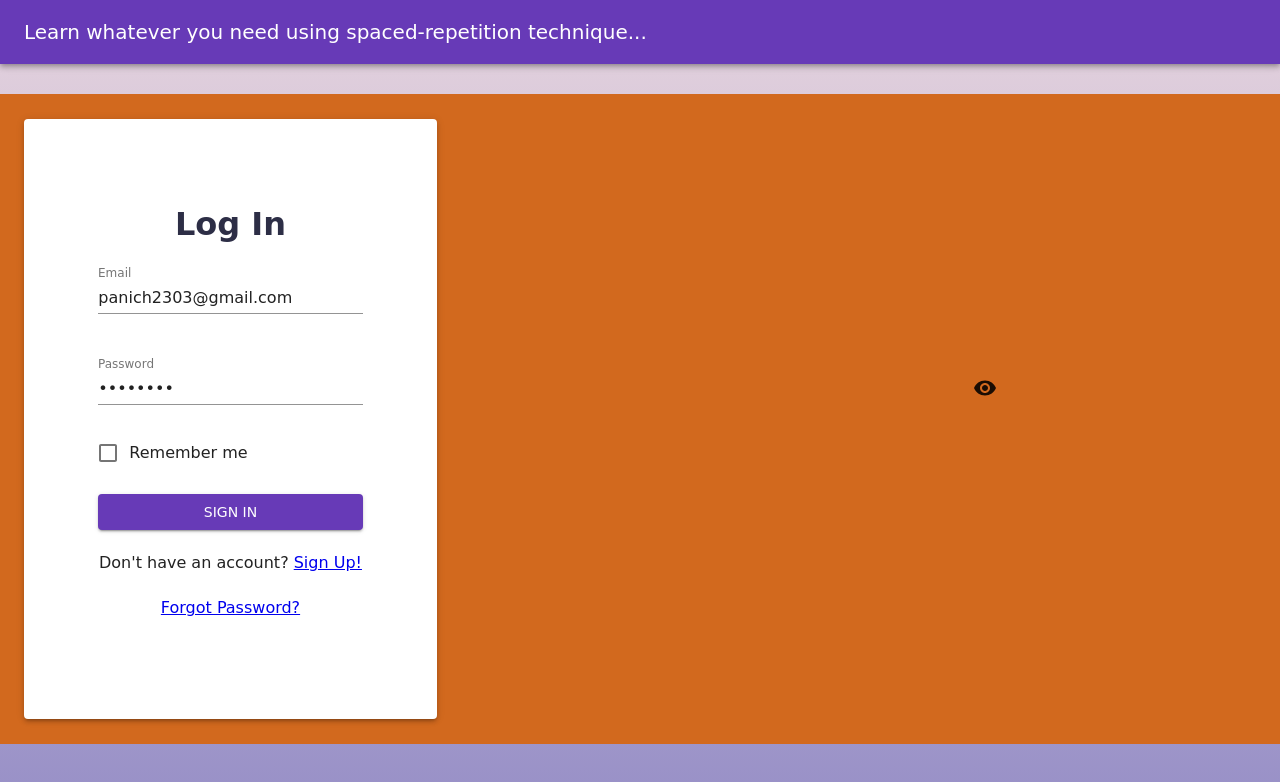
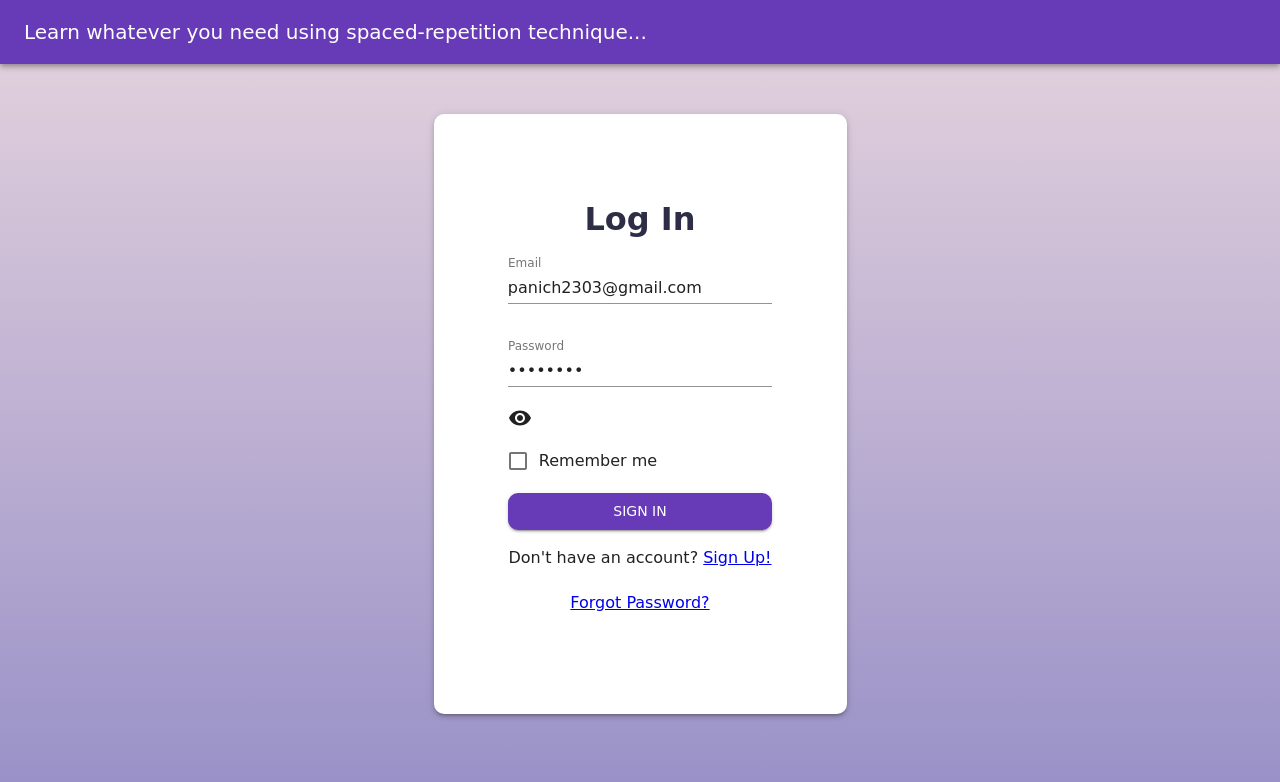
Before and after one commit to pvlchkhrv/memory-cards-app, a React (Create React App) app: page /login in a window 1280 px wide. Shown: the top 782 px of the page. Built offline with nearby package versions, Linux system fonts and the light colour scheme; no server answers.

Commit message:
fix: styles

```diff
--- a/src/App.tsx
+++ b/src/App.tsx
@@ -25,7 +25,7 @@ const App = () => {
     return (
         <div className='app'>
             <Navbar/>
-            <Container fixed className='container'>
+            <Container className='container'>
                 <AppRouter/>
                 {error && <ErrorBar/>}
             </Container>
--- a/src/components/Packs/AsideBar/AsideBar.module.css
+++ b/src/components/Packs/AsideBar/AsideBar.module.css
@@ -1,4 +1,22 @@
 .settings {
+    height: 50%;
     padding: 20px;
     background: #ECECF9;
+    display: flex;
+    flex-direction: column;
+    align-items: center;
+    justify-content: space-around;
 }
+
+h5 {
+
+}
+
+.sliderBlock {
+    text-align: center;
+    border: 1px solid;
+}
+
+.userInfoBlock {
+
+}
--- a/src/components/Packs/AsideBar/AsideBar.tsx
+++ b/src/components/Packs/AsideBar/AsideBar.tsx
@@ -1,6 +1,6 @@
-import React, {FC} from 'react';
+import React, {ChangeEvent, FC} from 'react';
 import {useAppSelector} from '../../../hooks/useAppSelector';
-import {Button, Grid} from '@material-ui/core';
+import {Avatar, Badge, Box, Button, Grid, Slider, styled} from '@material-ui/core';
 import s from './AsideBar.module.css';
 
 type AsideBarProps = {
@@ -8,12 +8,42 @@ type AsideBarProps = {
     setIsMine: (isMine: boolean) => void;
 }
 
+function DoubleSlider() {
+    return null;
+}
+
 export const AsideBar: FC<AsideBarProps> = ({setIsMine, isMine}) => {
     const {status} = useAppSelector(state => state.app);
+    const [value, setValue] = React.useState<number[]>([20, 37]);
+
+    const handleChange = (event: ChangeEvent<{}>, newValue: number | number[]) => {
+        setValue(newValue as number[]);
+    };
+    const SmallAvatar = styled(Avatar)(({ theme }) => ({
+        width: 22,
+        height: 22,
+        border: `2px solid ${theme.palette.background.paper}`,
+    }));
+    const BigAvatar = styled(Avatar)(({theme}) => ({
+        width: 150,
+        height: 150
+    }))
+
     return (
-        <Grid item xs={3} className={s.settings}>
-            <div>
-                <h5>Show Card Packs</h5>
+        <Grid item xs={3} >
+            <div className={s.settings}>
+                <div className={s.userInfoBlock}>
+                    <Badge
+                        overlap="circular"
+                        anchorOrigin={{ vertical: 'bottom', horizontal: 'right' }}
+                        badgeContent={
+                            <SmallAvatar alt="Remy Sharp" src="/static/images/avatar/1.jpg" />
+                        }
+                    >
+                        <BigAvatar alt="Travis Howard" src="/static/images/avatar/2.jpg"/>
+                    </Badge>
+                </div>
+                <div className={s.isMineBlock}>
                     {
                         isMine
                             ? <Button
@@ -29,9 +59,19 @@ export const AsideBar: FC<AsideBarProps> = ({setIsMine, isMine}) => {
                             >Show My Packs</Button>
                     }
                 </div>
-            <div>
+                <div className={s.sliderBlock}>
                     <h5>Number Of Cards</h5>
-                {/*<DoubleSlider/>*/}
+                    <Box sx={{ width: 200 }}>
+                        <Slider
+
+                            getAriaLabel={() => 'Temperature range'}
+                            value={value}
+                            onChange={handleChange}
+                            valueLabelDisplay="auto"
+                        />
+                    </Box>
+                </div>
+
             </div>
         </Grid>
     );
--- a/src/components/Packs/PacksList/PacksTable.tsx
+++ b/src/components/Packs/PacksList/PacksTable.tsx
@@ -51,8 +51,7 @@ export const PacksTable: FC<PackTablePropsType> = ({
                             {
                                 userId === pack.user_id
                                     ? <div>
-                                        <Button onClick={() => {
-                                        }}
+                                        <Button onClick={()=> history.push('/learn/' + pack._id)}
                                         >Learn</Button>
                                         <Button onClick={() => setModal(true)}>Edit</Button>
                                         <Modal visible={modal} setVisible={setModal}>
--- a/src/components/forms/login/LoginForm.module.css
+++ b/src/components/forms/login/LoginForm.module.css
@@ -1,5 +1,4 @@
 .paper {
-    background: hsla(240, 71%, 99%, 1);
     height: 600px;
     width: 413px;
     border-radius: 8px;
@@ -42,9 +41,9 @@
     height: 15%;
 }
 
-.icon {
-    position: absolute;
-    left: 76%;
-    bottom: 50%;
-    cursor: pointer;
-}
+/*.icon {*/
+/*    position: absolute;*/
+/*    left: 76%;*/
+/*    bottom: 50%;*/
+/*    cursor: pointer;*/
+/*}*/
--- a/src/pages/Login.tsx
+++ b/src/pages/Login.tsx
@@ -1,10 +1,8 @@
 import React, {useEffect} from 'react';
 import {LoginForm} from '../components/forms/login/LoginForm';
-import {Redirect} from 'react-router';
 import {LoginPayload} from '../store/reducers/auth/types';
 import {useAppSelector} from '../hooks/useAppSelector';
 import {useActions} from '../hooks/useActions';
-import {RouteNames} from '../router';
 
 
 const Login = () => {
@@ -15,9 +13,9 @@ const Login = () => {
         login(payload);
     };
 
-    useEffect(() => {
-        authMe();
-    }, []);
+    // useEffect(() => {
+    //     authMe();
+    // }, []);
 
     // if (Object.keys(user).length !== 0) {
     //     return <Redirect to={RouteNames.PACKS}/>
--- a/src/styles/App.css
+++ b/src/styles/App.css
@@ -8,13 +8,6 @@
     position: relative;
 }
 
-.container {
-    background-color: chocolate;
-    padding: 25px;
-    margin: 30px;
-    overflow-y: auto;
-    min-width: 400px;
-}
 .linear-progress {
     margin-top: 60px;
 }
--- a/src/styles/theme.tsx
+++ b/src/styles/theme.tsx
@@ -4,9 +4,38 @@ export const theme = createTheme({
     palette: {
         primary: {
             main:'#673ab7'
-        }
+        },
     },
     typography: {
-        fontFamily: 'Comic Sans MS'
+        fontFamily: 'Comic Sans MS',
+    },
+    shape: {
+        borderRadius: 10
+    },
+    overrides: {
+        MuiContainer: {
+            root: {
+                display: 'flex',
+                justifyContent: 'center',
+                marginTop: 30,
+                padding: 20,
+                overflowY: 'auto',
+            }
+
+        },
+        MuiButton: {
+            root: {
+                textTransform: 'uppercase'
+            }
+        },
+    },
+    props: {
+        MuiTextField: {
+            variant: 'outlined',
+            // InputLabelProps: {
+            //     shrink: true
+            // }
+        },
     }
+
 })
```
Lines whose indentation alone changed are shown as unchanged.
